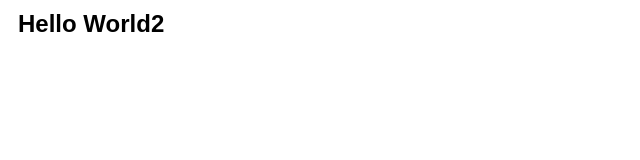
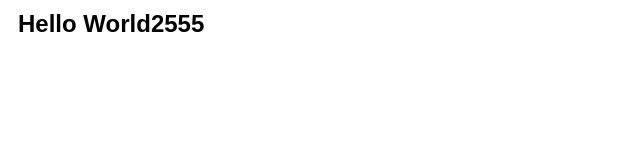
Before and after one commit to shabbir100/template, a plain HTML site: page index.html in a window 1280 px wide. Shown: the full height of the page, 0-640 px from the left. Drawn offline with Linux system fonts and the light colour scheme.

Commit message:
Update heading text in index.html to include '2555'

```diff
--- a/index.html
+++ b/index.html
@@ -9,7 +9,7 @@
     <link rel="stylesheet" href="style.css">
   </head>
   <body>
-   <h1 class="test">Hello World2</h1>
+   <h1 class="test">Hello World2555</h1>
     <!-- Script -->
     <script src="script.js"></script>
   </body>
```
